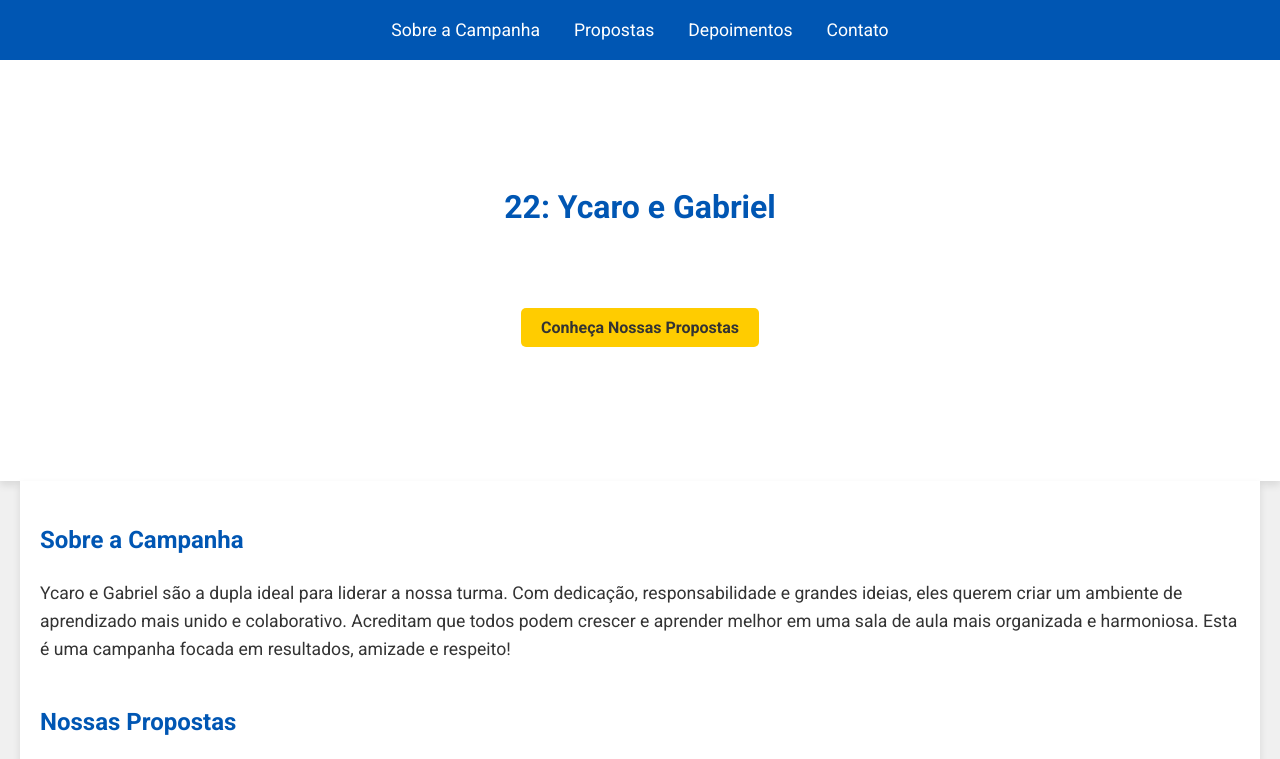
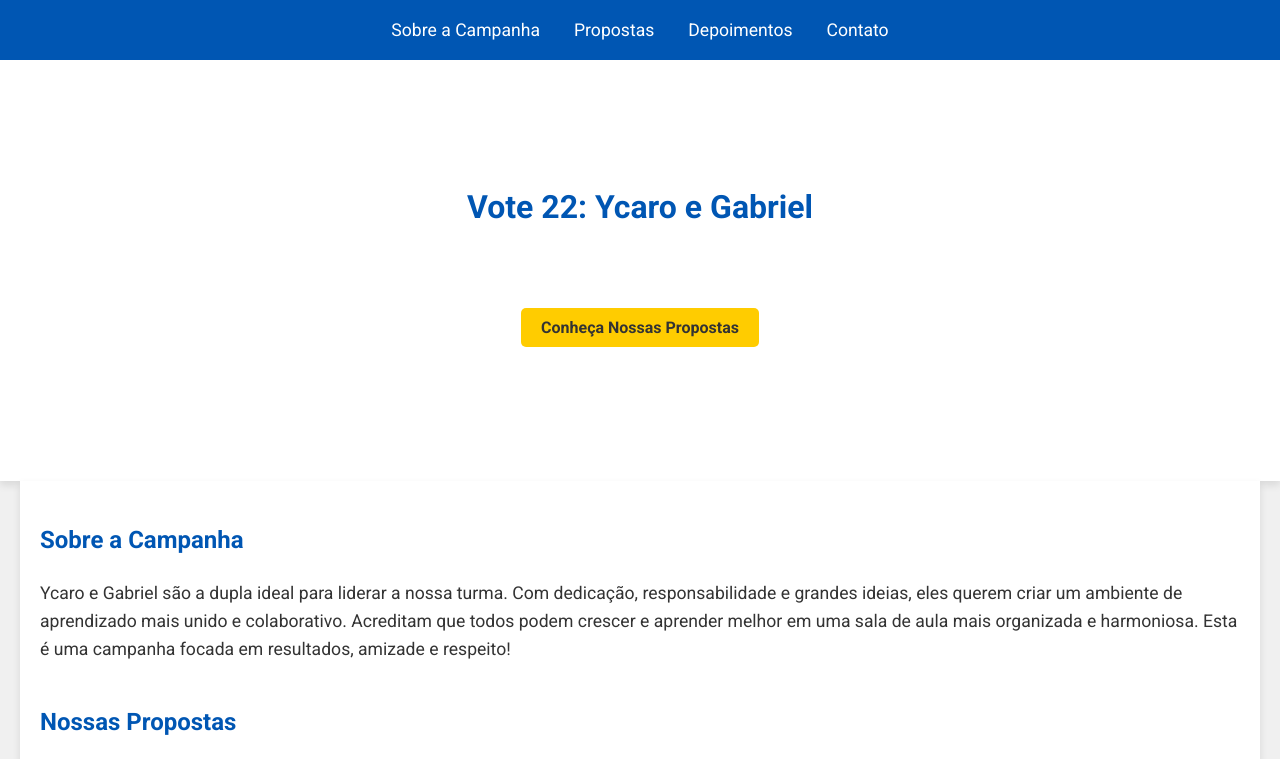
Before and after one commit to YcaroMiguel/voteycaro10, a plain HTML site: page index.html in a window 1280 px wide. Shown: the top 759 px of the page. Drawn offline with Linux system fonts and the light colour scheme.

Commit message:
Update index.html
update 1.0.2

```diff
--- a/index.html
+++ b/index.html
@@ -20,7 +20,7 @@
     </nav>
     <!-- Seção Heroica -->
     <div class="hero">
-      <h1>22: Ycaro e Gabriel</h1>
+      <h1>Vote 22: Ycaro e Gabriel</h1>
       <p class="slogan">A união que vai transformar nossa turma!</p>
       <a href="#propostas" class="cta-button">Conheça Nossas Propostas</a>
     </div>
```
